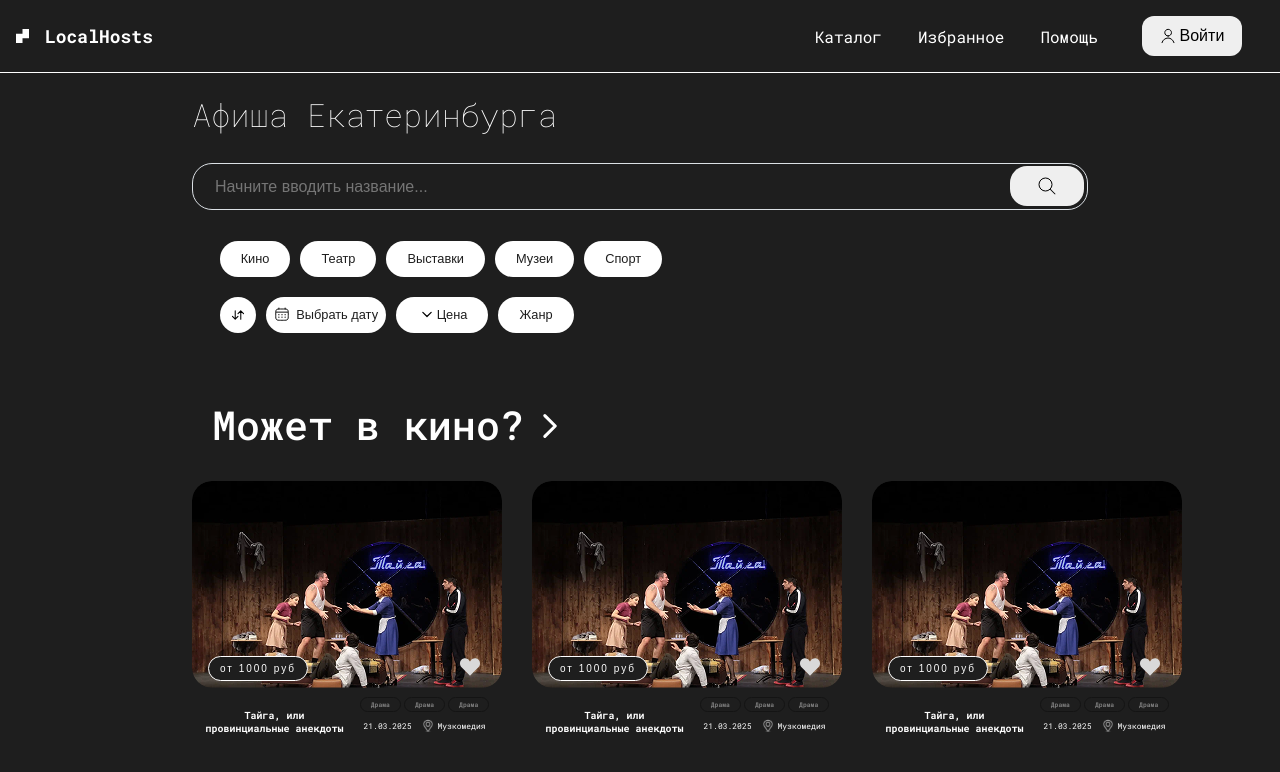
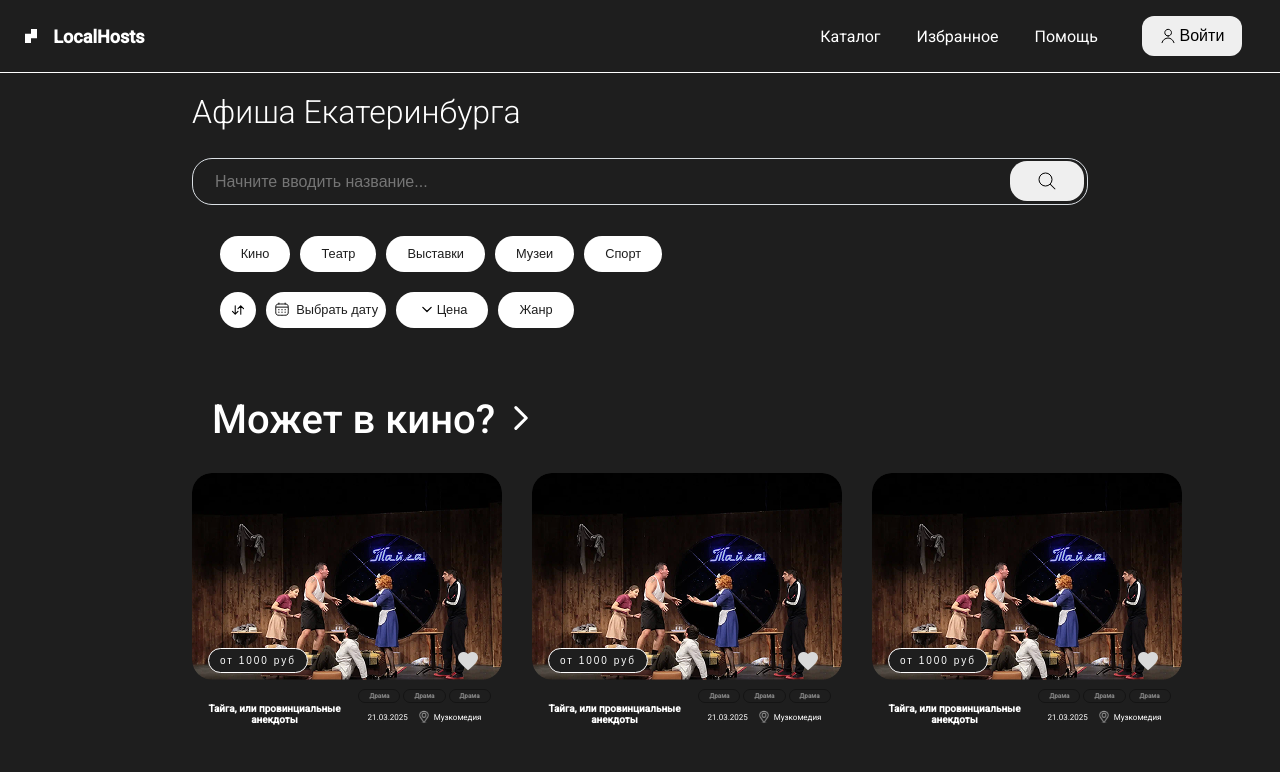
Before and after one commit to Neobaka/Event_organization, an Angular app: page / in a window 1280 px wide. Shown: the top 772 px of the page. Built offline with nearby package versions, Linux system fonts and the light colour scheme.

Commit message:
create-user-profile-page: commit 4 like button in event card and route on main page buttons

```diff
--- a/package.json
+++ b/package.json
@@ -10,10 +10,12 @@
   },
   "private": true,
   "dependencies": {
+    "@angular/cdk": "^19.2.11",
     "@angular/common": "^19.2.0",
     "@angular/compiler": "^19.2.0",
     "@angular/core": "^19.2.0",
     "@angular/forms": "^19.2.0",
+    "@angular/material": "^19.2.11",
     "@angular/platform-browser": "^19.2.0",
     "@angular/platform-browser-dynamic": "^19.2.0",
     "@angular/router": "^19.2.0",
--- a/src/app/common-ui/event-card/event-card.component.html
+++ b/src/app/common-ui/event-card/event-card.component.html
@@ -8,11 +8,8 @@
             от 1000 руб
           </button>
         </a>
-        <button class="event-card-img-button-like" (click)="toggleLike()">
-          <app-svg-icon
-            name="heart-icon"
-            alt="Нравится"
-          ></app-svg-icon>
+        <button class="event-card-img-button-like" (click)="toggleLike($event)">
+          <mat-icon [ngClass]="{'icon-active': isLiked}">favorite</mat-icon>
           <!--<img id="iconHeartId" src="assets/svg/heart-icon.svg" alt="Нравится">-->
         </button>
       </div>
@@ -45,14 +42,3 @@
     </div>
   </div>
 </div>
-
-<!--
-<script>
-  const icon = document.getElementById('iconHeartId');
-  const iconPath = document.getElementById('iconHeartPathId');
-
-  icon.addEventListener('click', () => {
-    iconPath.setAttribute('fill', 'red'); // Цвет при нажатии
-  });
-</script>
--->
--- a/src/app/common-ui/event-card/event-card.component.scss
+++ b/src/app/common-ui/event-card/event-card.component.scss
@@ -71,8 +71,16 @@
   display: flex;
   background: none;
   border: none;
-  cursor: pointer;
   margin-right: 16px;
+
+  .mat-icon{
+    color: #D9D9D9;
+    transition: color 0.2s;
+    cursor: pointer;
+  }
+  .icon-active {
+    color: var(--like-color);
+  }
 }
 
 #iconHeartId path{
--- a/src/app/common-ui/event-card/event-card.component.ts
+++ b/src/app/common-ui/event-card/event-card.component.ts
@@ -1,11 +1,14 @@
 import { Component } from '@angular/core';
 import {SvgIconComponent} from '../../helpers/svg-icon/svg-icon.component';
+import {MatIcon} from '@angular/material/icon';
 import {NgClass} from '@angular/common';
+
 
 @Component({
   selector: 'app-event-card',
   imports: [
     SvgIconComponent,
+    MatIcon,
     NgClass
   ],
   templateUrl: './event-card.component.html',
@@ -14,7 +17,9 @@
 export class EventCardComponent {
   isLiked = false;
 
-  toggleLike() {
+  toggleLike(event: MouseEvent) {
+    event.stopPropagation();
+    event.preventDefault();
     this.isLiked = !this.isLiked;
   }
 }
--- a/src/app/common-ui/user-profile-favorite-places/user-profile-favorite-places.component.html
+++ b/src/app/common-ui/user-profile-favorite-places/user-profile-favorite-places.component.html
@@ -1,5 +1,5 @@
 <div class="user-profile-afisha-cards-div">
   <p class="user-profile-afisha-cards-p1">Пока пусто 😞</p>
   <p class="user-profile-afisha-cards-p2">Отмечайте любимые места и они появятся здесь</p>
-  <button class="user-profile-afisha-filter-btns">Купить билеты</button>
+  <button class="user-profile-afisha-filter-btns" [routerLink]="['/']">Купить билеты</button>
 </div>
--- a/src/app/common-ui/user-profile-my-tickets/user-profile-my-tickets.component.html
+++ b/src/app/common-ui/user-profile-my-tickets/user-profile-my-tickets.component.html
@@ -1,5 +1,5 @@
 <div class="user-profile-afisha-cards-div">
   <p class="user-profile-afisha-cards-p1">Пока пусто 😞</p>
   <p class="user-profile-afisha-cards-p2">Покупайте билеты и они появятся здесь</p>
-  <button class="user-profile-afisha-filter-btns">Купить билеты</button>
+  <button class="user-profile-afisha-filter-btns" [routerLink]="['/']">Купить билеты</button>
 </div>
--- a/src/app/common-ui/user-profile-my-tickets/user-profile-my-tickets.component.ts
+++ b/src/app/common-ui/user-profile-my-tickets/user-profile-my-tickets.component.ts
@@ -1,8 +1,12 @@
 import { Component } from '@angular/core';
+import {RouterLink} from '@angular/router';
+import {RouterModule} from '@angular/router';
 
 @Component({
   selector: 'app-user-profile-my-tickets',
-  imports: [],
+  imports: [
+    RouterLink
+  ],
   templateUrl: './user-profile-my-tickets.component.html',
   styleUrl: './user-profile-my-tickets.component.scss'
 })
--- a/src/index.html
+++ b/src/index.html
@@ -6,6 +6,8 @@
   <base href="/">
   <meta name="viewport" content="width=device-width, initial-scale=1">
   <link rel="icon" type="image/x-icon" href="favicon.ico">
+  <link href="https://fonts.googleapis.com/css2?family=Roboto:wght@300;400;500&display=swap" rel="stylesheet">
+  <link href="https://fonts.googleapis.com/icon?family=Material+Icons" rel="stylesheet">
 </head>
 <body>
   <app-root></app-root>
--- a/src/styles.scss
+++ b/src/styles.scss
@@ -1,3 +1,8 @@
+
+// Custom Theming for Angular Material
+// For more information: https://material.angular.io/guide/theming
+@use '@angular/material' as mat;
+
 @import "fonts";
 
 *,
@@ -11,6 +16,7 @@
   --dark-color: #1E1E1E;
   --dark-soft-color: #141414;
   --dark-text-color: #7E7E7E;
+  --like-color: #e14444;
   --light-color: #ffffff;
   --light-stroke-color: #DBE0E5;
 }
@@ -22,3 +28,6 @@
   padding: 0;
   margin: 0;
 }
+
+html, body { height: 100%; }
+body { margin: 0; font-family: Roboto, "Helvetica Neue", sans-serif; }
```
Also changed, not shown: src/app/common-ui/user-profile-favorite-places/user-profile-favorite-places.component.ts (+6 -1 lines), 1 other file (tests, documents, lock files or other folders).
